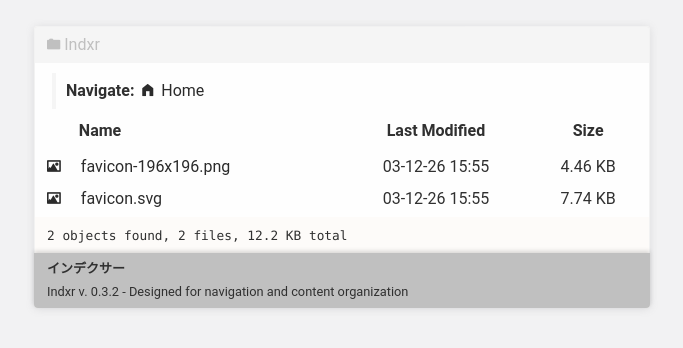
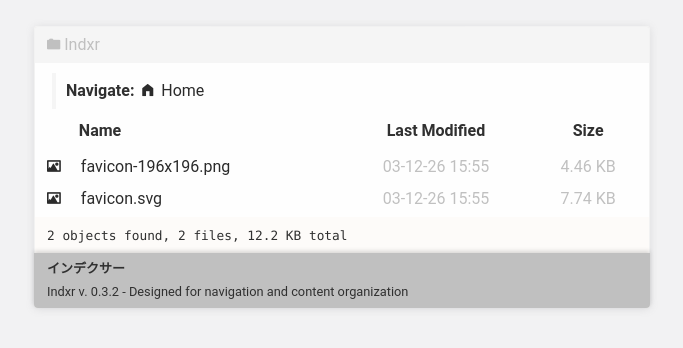
Before and after one commit to ttocyob/Indxr, a PHP site: page / in a window 1280 px wide. Shown: the top 348 px of the page, without its empty margins (298-981 px from the left). Run offline with PHP 8.4, Linux system fonts and the light colour scheme.

Commit message:
CSS aesthetic fixes
Update 'Last Modified' & 'Size' columns "color"

```diff
--- a/css/default.css
+++ b/css/default.css
@@ -210,6 +210,7 @@ td.modified-cell {
     overflow: hidden;
     text-overflow: ellipsis;
     white-space: nowrap;
+    color: #c0c0c0;
 }
 
 /* Target the "Size" column header */
@@ -221,6 +222,7 @@ td.size-cell {
     overflow: hidden;
     text-overflow: ellipsis;
     white-space: nowrap;
+    color: #c0c0c0;
 }
 
 /* Styling for odd and even rows */
```
